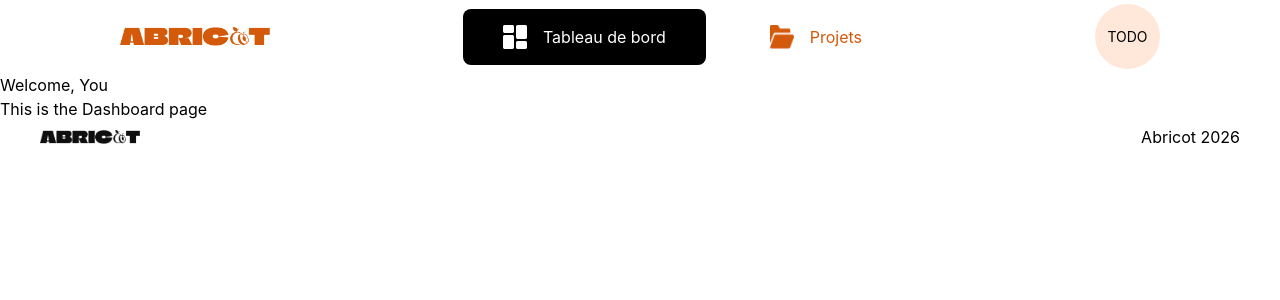
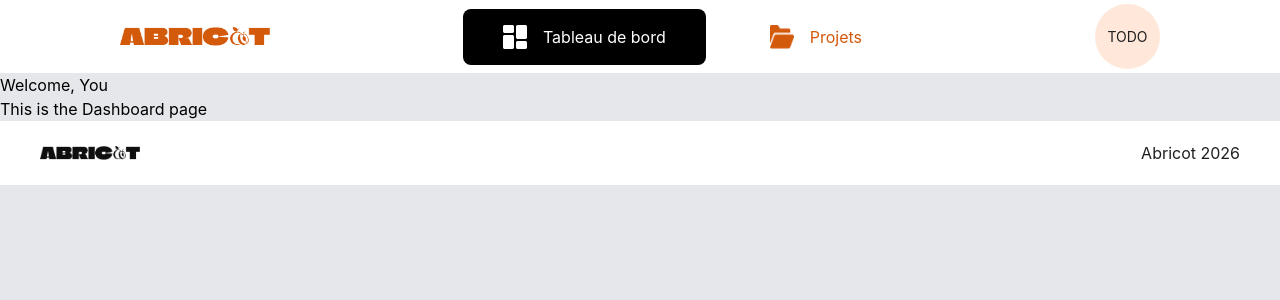
Before and after one commit to fkervella/OC-DevFS-P07, a Next.js app: page /dashboard in a window 1280 px wide. Shown: the top 300 px of the page. Built offline with nearby package versions, Linux system fonts and the light colour scheme.

Commit message:
Application des couleurs communes aux layouts et pages login / Regsiter / header / footer

```diff
--- a/src/app/(wHeader)/layout.js
+++ b/src/app/(wHeader)/layout.js
@@ -1,4 +1,4 @@
-import '../globals.css';
+import '@/app/globals.css';
 
 import Footer from '../_components/Footer';
 import Header from '../_components/Header';
@@ -7,9 +7,10 @@ export default function RootLayout({ children }) {
   return (
     <html lang="fr">
       <head>
+        <meta name="viewport" content="width=device-width, initial-scale=1.0" />
         <title>Abricot, l&apos;application qu&apos;il vous faut</title>
       </head>
-      <body>
+      <body className="bg-grey-background">
         <Header />
         <main className="h-auto">{children}</main>
         <Footer />
--- a/src/app/(woHeader)/layout.js
+++ b/src/app/(woHeader)/layout.js
@@ -1,12 +1,13 @@
-import '../globals.css';
+import '@/app/globals.css';
 
 export default function RootLayout({ children }) {
   return (
     <html lang="fr">
       <head>
+        <meta name="viewport" content="width=device-width, initial-scale=1.0" />
         <title>Abricot, l&apos;application qu&apos;il vous faut</title>
       </head>
-      <body>
+      <body className="bg-grey-background">
         <main>{children}</main>
       </body>
     </html>
--- a/src/app/(woHeader)/page.js
+++ b/src/app/(woHeader)/page.js
@@ -25,20 +25,20 @@ function Login() {
           action={LoginAction}
           className="flex flex-col gap-2 w-full max-w-sm items-center"
         >
-          <h1 className="text-5xl font-bold text-[#D3590B] ">Connexion</h1>
+          <h1 className="text-5xl font-bold text-orange">Connexion</h1>
           <LabelInput name="email" text="Email" type="text" />
           {state?.errors?.email && <p>{state.errors.email}</p>}
           {action?.errors}
           {pending?.errors}
           <LabelInput name="password" text="Mot de passe" type="password" />
           <BlackButton text="Se connecter" type="submit" />
-          <Link href="/forgotPassword" className="underline text-[#D3590B]">
+          <Link href="/forgotPassword" className="underline text-orange">
             Mot de passe oublié
           </Link>
         </form>
         <div className="">
           Pas encore de compte ?{' '}
-          <Link href="/register" className="underline text-[#D3590B]">
+          <Link href="/register" className="underline text-orange">
             Créer un compte
           </Link>
         </div>
--- a/src/app/(woHeader)/register/page.js
+++ b/src/app/(woHeader)/register/page.js
@@ -18,14 +18,14 @@ function Register() {
           className='"self-start'
         />
         <form className="flex flex-col gap-2 w-full max-w-sm items-center">
-          <h1 className="text-5xl font-bold text-[#D3590B] ">Inscription</h1>
+          <h1 className="text-5xl font-bold text-orange ">Inscription</h1>
           <LabelInput name="email" text="Email" type="text" />
           <LabelInput name="password" text="Mot de passe" type="password" />
           <BlackButton text="S'inscrire" type="submit" />
         </form>
         <div className="">
           Déjà inscrit ?{' '}
-          <Link href="/login" className="underline text-[#D3590B]">
+          <Link href="/login" className="underline text-orange">
             Se connecter
           </Link>
         </div>
--- a/src/app/_components/Footer/index.jsx
+++ b/src/app/_components/Footer/index.jsx
@@ -2,14 +2,14 @@ import Image from 'next/image';
 
 function Footer() {
   return (
-    <div className="bg-white flex flex-col lg:flex-row lg:justify-between gap-2 items-center pt-1 pr-10 pb-1 pl-10">
+    <div className="bg-white flex flex-col lg:flex-row lg:justify-between gap-2 items-center pt-5 pr-10 pb-5 pl-10">
       <Image
         src="/logoAbricotNoir.png"
         alt="Logo Abricot"
         width={100}
         height={13}
       />
-      <div className="text-base font-normal">Abricot 2026</div>
+      <div className="text-base font-normal text-black-font">Abricot 2026</div>
     </div>
   );
 }
--- a/src/app/_components/Header/index.jsx
+++ b/src/app/_components/Header/index.jsx
@@ -37,16 +37,14 @@ function Header() {
               height={24}
               className=""
             />
-            <span className="text-base font-normal text-[#D3590B]">
-              Projets
-            </span>
+            <span className="text-base font-normal text-orange">Projets</span>
           </div>
         </Link>
       </nav>
       <div>
         <Link href="/profile" className="">
-          <div className="bg-[#FFE8D9] rounded-full w-[65px] h-[65px] flex justify-center items-center">
-            <span className="text-sm font-normal">TODO</span>
+          <div className="bg-light-orange rounded-full w-16.25 h-16.25 flex justify-center items-center">
+            <span className="text-sm font-normal text-black-font">TODO</span>
           </div>
         </Link>
       </div>
--- a/src/app/_components/LabelInput/index.jsx
+++ b/src/app/_components/LabelInput/index.jsx
@@ -1,7 +1,10 @@
 export default function LabelInput({ name, text, type }) {
   return (
     <>
-      <label htmlFor={name} className="black font-normal mt-4 text-sm">
+      <label
+        htmlFor={name}
+        className="black font-normal mt-4 text-sm text-black-font"
+      >
         {text}
       </label>
       <input
```
